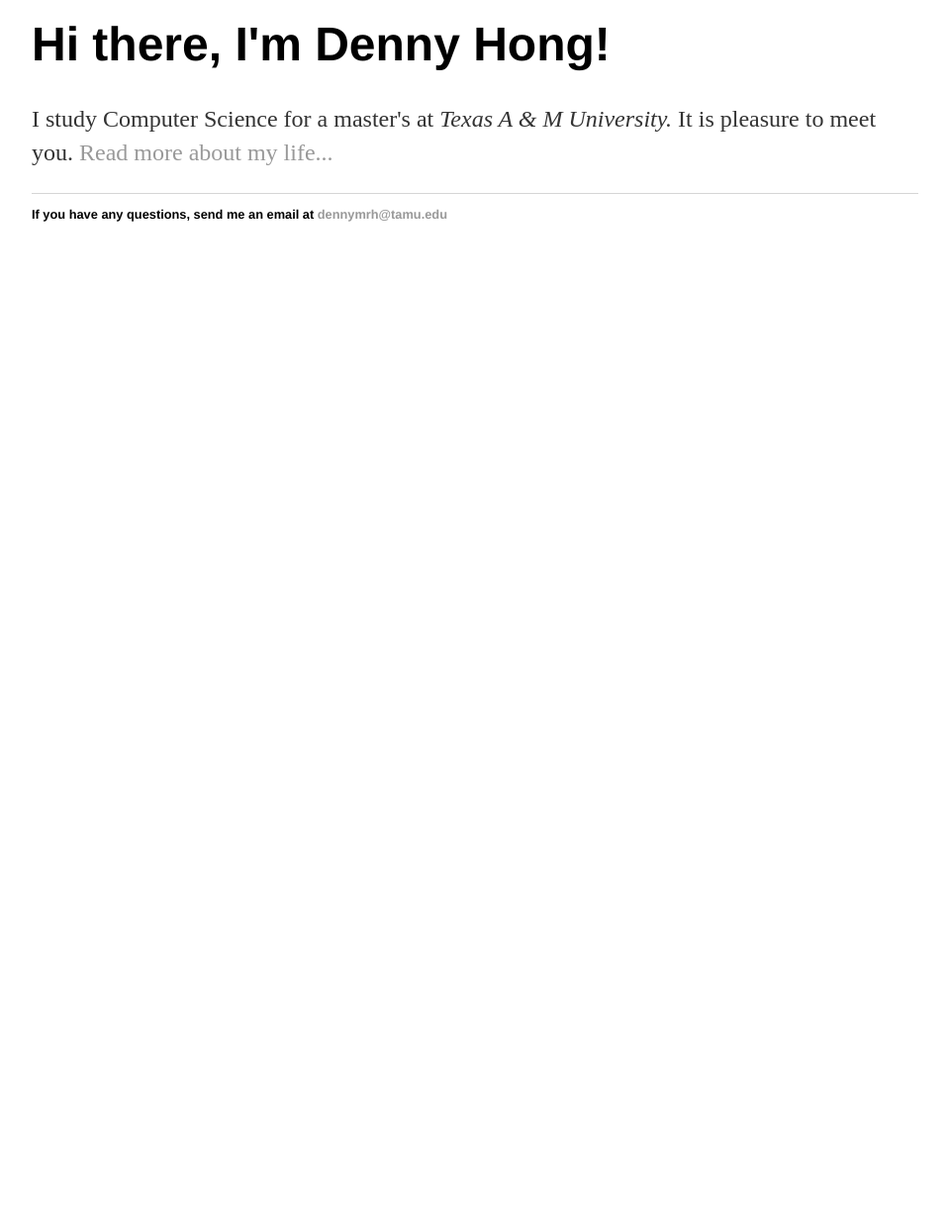
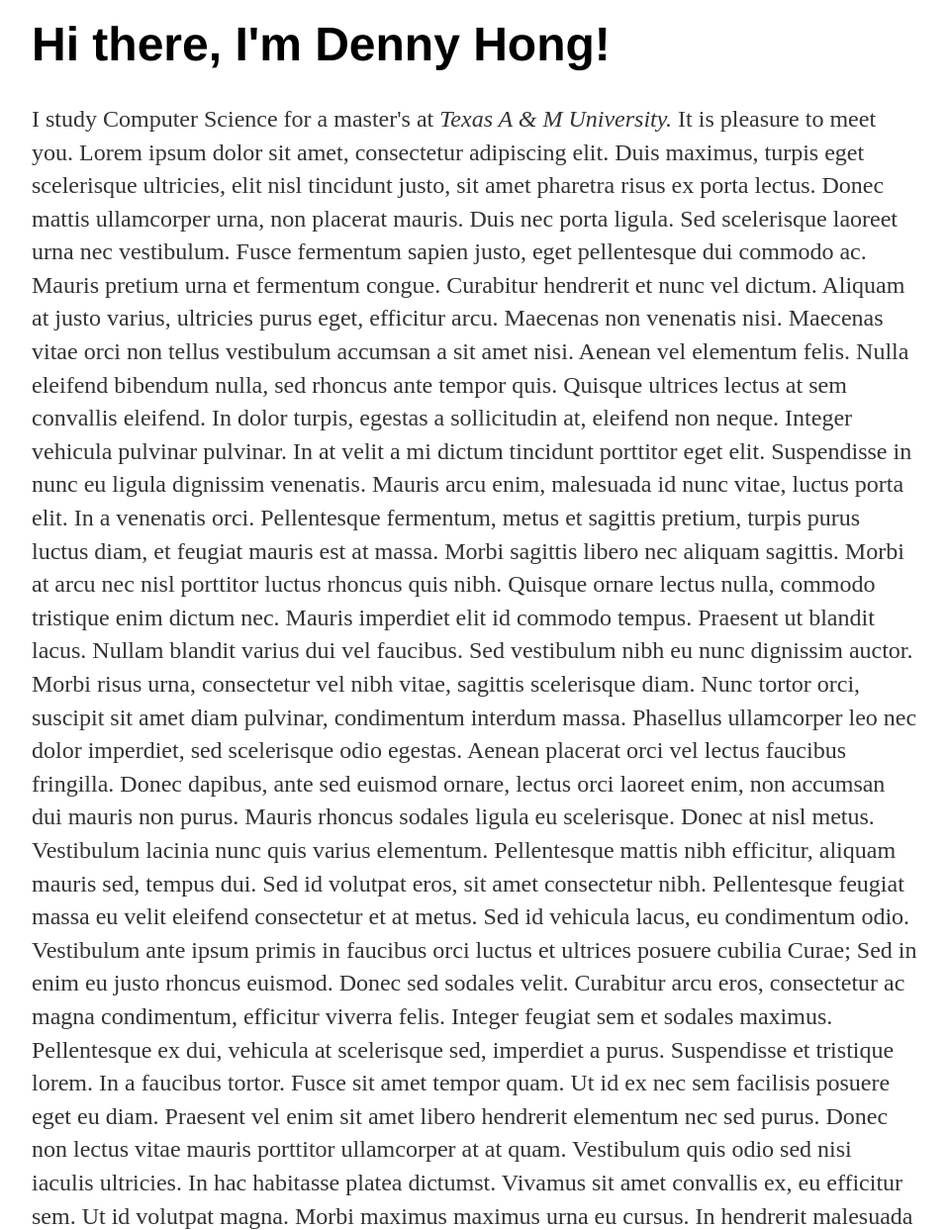
Before and after one commit to dennymrh/dennymrh.github.io, a Jekyll site: the page built from index.html, in a window 1280 px wide and 1400 px high, scrolled down 270 px. Shown: the part 157-1400 px from the top of the window at 99% size, without its empty margins (160-1119 px from the left). Built offline with Jekyll 4.4.1, drawn with Linux system fonts in a browser that asks for light colours; before the commit the page ends 900 px from its top, so only the background shows below that; some of the changed text lies outside the part shown.

Commit message:
Update index.html

```diff
--- a/index.html
+++ b/index.html
@@ -11,5 +11,15 @@ title: Denny Hong's
    		<a href="http://allstarcode.org"><img src="http://www.allstarcode.org/wp-content/uploads/2016/06/ASClogo_598x99.jpg"></a>
 	</p>
 	<h1>Hi there, I'm Denny Hong!</h1>
-	<p>I study Computer Science for a master's at <em>Texas A &amp; M University.</em> It is pleasure to meet you. <a href="/about">Read more about my life...</a></p>
+	<p>I study Computer Science for a master's at <em>Texas A &amp; M University.</em> It is pleasure to meet you.
+	Lorem ipsum dolor sit amet, consectetur adipiscing elit. Duis maximus, turpis eget scelerisque ultricies, elit nisl tincidunt justo, sit amet pharetra risus ex porta lectus. Donec mattis ullamcorper urna, non placerat mauris. Duis nec porta ligula. Sed scelerisque laoreet urna nec vestibulum. Fusce fermentum sapien justo, eget pellentesque dui commodo ac. Mauris pretium urna et fermentum congue. Curabitur hendrerit et nunc vel dictum. Aliquam at justo varius, ultricies purus eget, efficitur arcu. Maecenas non venenatis nisi. Maecenas vitae orci non tellus vestibulum accumsan a sit amet nisi.
+
+Aenean vel elementum felis. Nulla eleifend bibendum nulla, sed rhoncus ante tempor quis. Quisque ultrices lectus at sem convallis eleifend. In dolor turpis, egestas a sollicitudin at, eleifend non neque. Integer vehicula pulvinar pulvinar. In at velit a mi dictum tincidunt porttitor eget elit. Suspendisse in nunc eu ligula dignissim venenatis. Mauris arcu enim, malesuada id nunc vitae, luctus porta elit. In a venenatis orci. Pellentesque fermentum, metus et sagittis pretium, turpis purus luctus diam, et feugiat mauris est at massa. Morbi sagittis libero nec aliquam sagittis. Morbi at arcu nec nisl porttitor luctus rhoncus quis nibh. Quisque ornare lectus nulla, commodo tristique enim dictum nec. Mauris imperdiet elit id commodo tempus. Praesent ut blandit lacus.
+
+Nullam blandit varius dui vel faucibus. Sed vestibulum nibh eu nunc dignissim auctor. Morbi risus urna, consectetur vel nibh vitae, sagittis scelerisque diam. Nunc tortor orci, suscipit sit amet diam pulvinar, condimentum interdum massa. Phasellus ullamcorper leo nec dolor imperdiet, sed scelerisque odio egestas. Aenean placerat orci vel lectus faucibus fringilla. Donec dapibus, ante sed euismod ornare, lectus orci laoreet enim, non accumsan dui mauris non purus. Mauris rhoncus sodales ligula eu scelerisque. Donec at nisl metus. Vestibulum lacinia nunc quis varius elementum. Pellentesque mattis nibh efficitur, aliquam mauris sed, tempus dui. Sed id volutpat eros, sit amet consectetur nibh. Pellentesque feugiat massa eu velit eleifend consectetur et at metus. Sed id vehicula lacus, eu condimentum odio. Vestibulum ante ipsum primis in faucibus orci luctus et ultrices posuere cubilia Curae; Sed in enim eu justo rhoncus euismod.
+
+Donec sed sodales velit. Curabitur arcu eros, consectetur ac magna condimentum, efficitur viverra felis. Integer feugiat sem et sodales maximus. Pellentesque ex dui, vehicula at scelerisque sed, imperdiet a purus. Suspendisse et tristique lorem. In a faucibus tortor. Fusce sit amet tempor quam. Ut id ex nec sem facilisis posuere eget eu diam. Praesent vel enim sit amet libero hendrerit elementum nec sed purus. Donec non lectus vitae mauris porttitor ullamcorper at at quam.
+
+Vestibulum quis odio sed nisi iaculis ultricies. In hac habitasse platea dictumst. Vivamus sit amet convallis ex, eu efficitur sem. Ut id volutpat magna. Morbi maximus maximus urna eu cursus. In hendrerit malesuada lectus, ut rutrum justo rutrum nec. Donec convallis erat sit amet magna porta tristique vestibulum ut nulla. Cras feugiat consequat est. Nunc ultricies posuere posuere. Integer condimentum odio libero, et mattis est consequat nec. Nulla ex ante, sollicitudin vel rutrum non, bibendum sit amet nibh. Nam at ligula ac velit efficitur viverra. Morbi pretium consectetur metus, at laoreet augue ullamcorper in. Proin eu molestie velit. Interdum et malesuada fames ac ante ipsum primis in faucibus. Curabitur placerat et est nec venenatis.
+		<a href="/about">Read more about my life...</a></p>
 </div><!-- /.blurb -->
```
